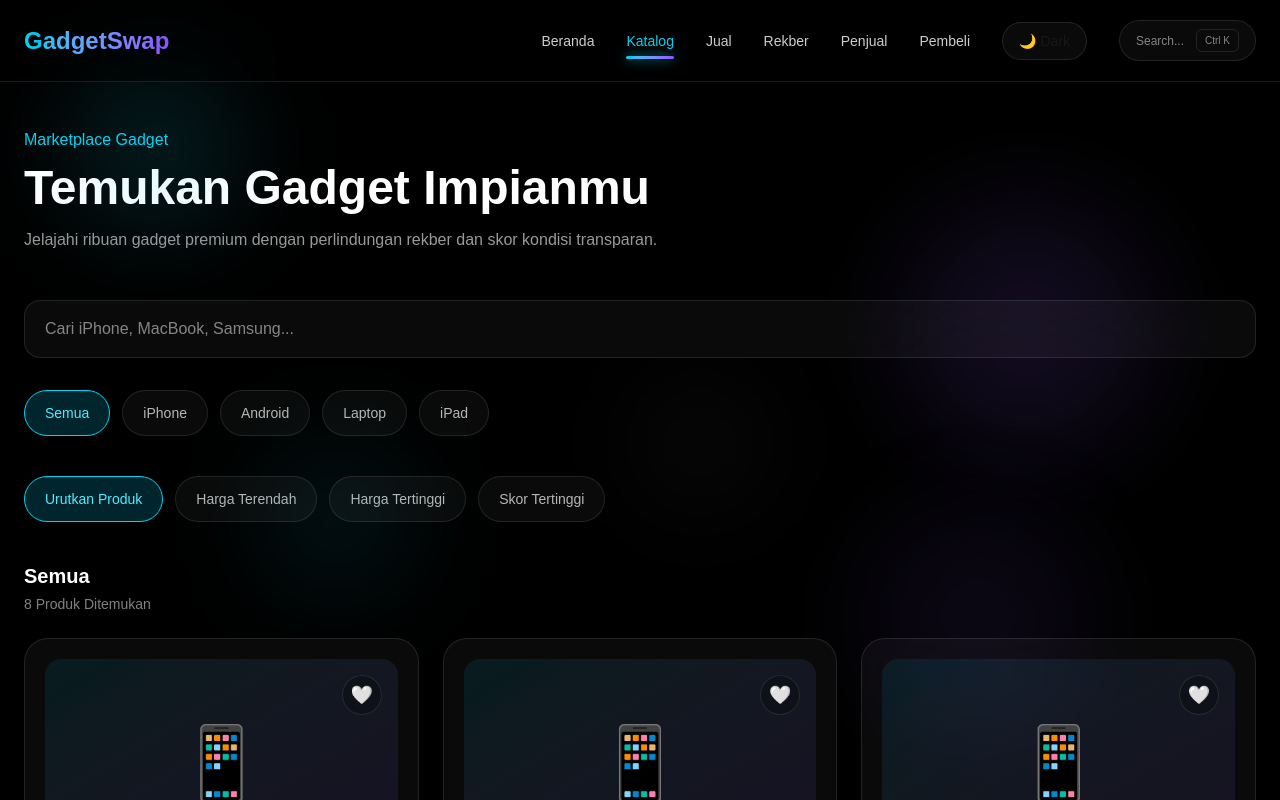
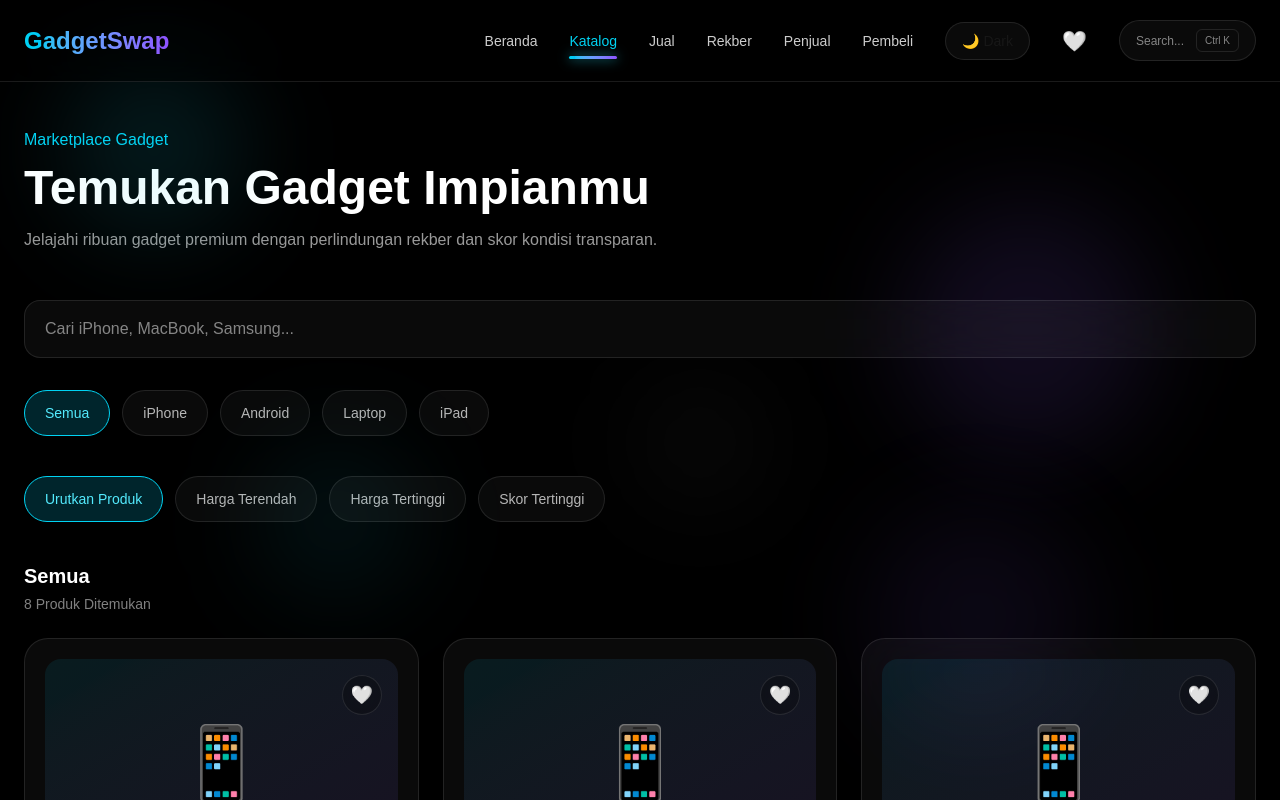
Before and after one commit to Rexlicky/gadgetswap, a Next.js app: page /marketplace in a window 1280 px wide. Shown: the top 800 px of the page. Built offline with nearby package versions, Linux system fonts and the light colour scheme.

Commit message:
feat: add wishlist counter badge

```diff
--- a/src/app/layout.js
+++ b/src/app/layout.js
@@ -5,6 +5,7 @@ import FloatingParticles from "@/components/FloatingParticles";
 import ScrollToTop from "@/components/ScrollToTop";
 import Footer from "@/components/Footer";
 import CommandPalette from "@/components/CommandPalette";
+import { WishlistProvider } from "@/context/WishlistContext";
 
 const geistSans = Geist({
   variable: "--font-geist-sans",
@@ -48,6 +49,7 @@ export default function RootLayout({ children }) {
       className={`${geistSans.variable} ${geistMono.variable} h-full antialiased`}
     >
       <body className="min-h-full bg-black text-white">
+        <WishlistProvider>
         <Navbar />
 
         <FloatingParticles />
@@ -59,6 +61,8 @@ export default function RootLayout({ children }) {
         <ScrollToTop />
 
         <Footer />
+
+        </WishlistProvider>
       </body>
     </html>
   );
--- a/src/components/Navbar.jsx
+++ b/src/components/Navbar.jsx
@@ -4,10 +4,12 @@ import Link from "next/link";
 import { useState, useEffect } from "react";
 import { usePathname } from "next/navigation";
 import ThemeToggle from "./ThemeToggle";
+import { useWishlist } from "@/context/WishlistContext";
 
 export default function Navbar() {
   const [menuOpen, setMenuOpen] = useState(false);
   const [scrolled, setScrolled] = useState(false);
+  const { wishlistCount } = useWishlist();
 
   const pathname = usePathname();
 
@@ -159,6 +161,32 @@ export default function Navbar() {
 
           <ThemeToggle />
 
+          <div className="relative">
+            <button className="text-xl transition hover:scale-110">🤍</button>
+
+            {wishlistCount > 0 && (
+              <span
+                className="
+        absolute
+        -right-2
+        -top-2
+        flex
+        h-5
+        w-5
+        items-center
+        justify-center
+        rounded-full
+        bg-red-500
+        text-[10px]
+        font-bold
+        text-white
+      "
+              >
+                {wishlistCount}
+              </span>
+            )}
+          </div>
+
           <button
             onClick={() =>
               window.dispatchEvent(new Event("open-command-palette"))
--- a/src/components/marketplace/WishlistButton.jsx
+++ b/src/components/marketplace/WishlistButton.jsx
@@ -2,18 +2,27 @@
 
 import { useState } from "react";
 import Toast from "@/components/Toast";
+import { useWishlist } from "@/context/WishlistContext";
 
 export default function WishlistButton() {
   const [liked, setLiked] = useState(false);
+  const { wishlistCount, setWishlistCount } = useWishlist();
   const [toast, setToast] = useState("");
 
   function handleWishlist(e) {
     e.preventDefault();
 
     const nextLiked = !liked;
+
     setLiked(nextLiked);
 
-    setToast(nextLiked ? "Ditambahkan ke wishlist" : "Dihapus dari wishlist");
+    if (nextLiked) {
+      setWishlistCount((prev) => prev + 1);
+      setToast("Ditambahkan ke wishlist");
+    } else {
+      setWishlistCount((prev) => Math.max(0, prev - 1));
+      setToast("Dihapus dari wishlist");
+    }
 
     setTimeout(() => {
       setToast("");
--- /dev/null
+++ b/src/context/WishlistContext.jsx
@@ -0,0 +1,24 @@
+"use client";
+
+import { createContext, useContext, useState } from "react";
+
+const WishlistContext = createContext();
+
+export function WishlistProvider({ children }) {
+  const [wishlistCount, setWishlistCount] = useState(0);
+
+  return (
+    <WishlistContext.Provider
+      value={{
+        wishlistCount,
+        setWishlistCount,
+      }}
+    >
+      {children}
+    </WishlistContext.Provider>
+  );
+}
+
+export function useWishlist() {
+  return useContext(WishlistContext);
+}
```
